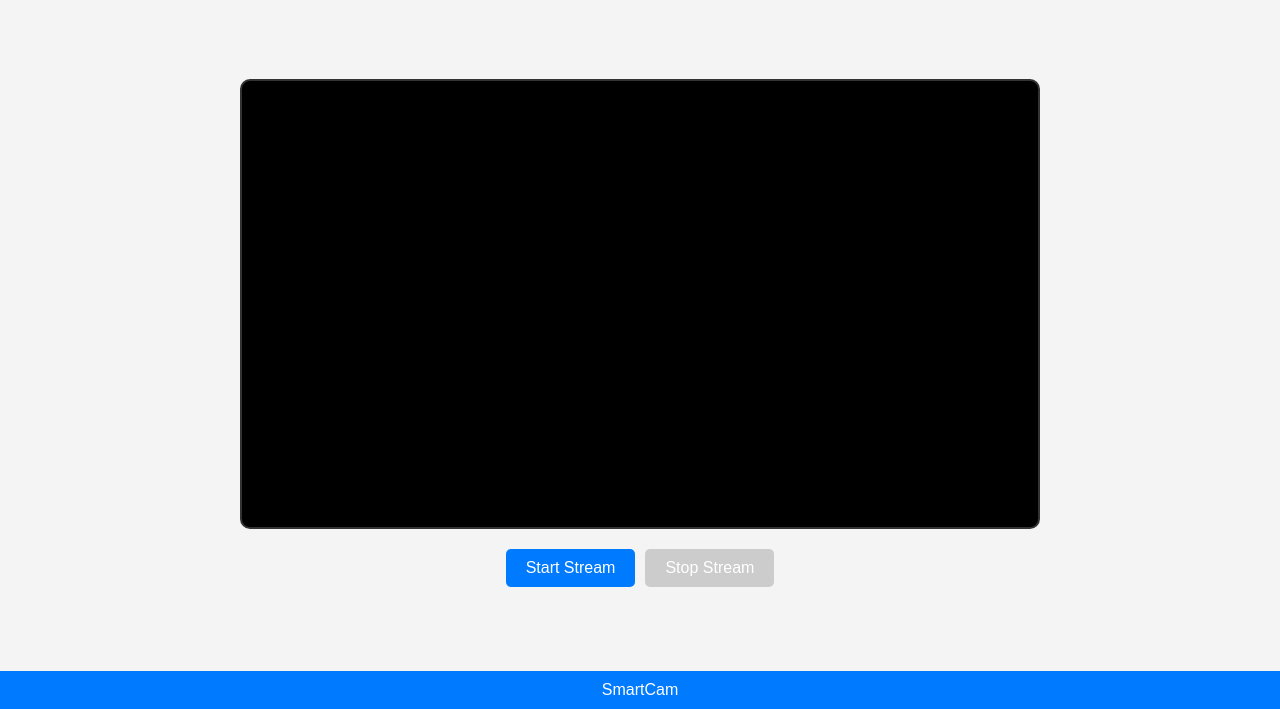
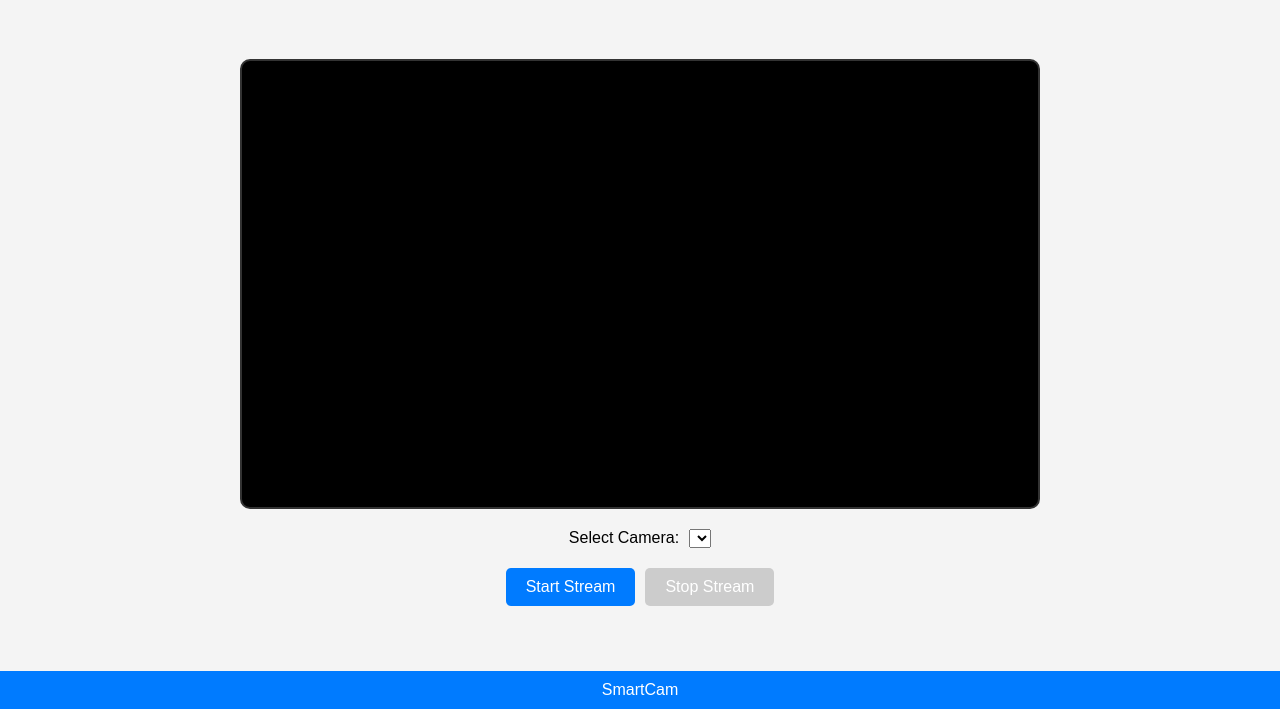
Before and after one commit to Deimyn/SmartCam, a plain HTML site: page public/index.html in a window 1280 px wide. Shown: the part 91-800 px from the top of the page. Drawn offline with Linux system fonts and the light colour scheme.

Commit message:
Update index.html

```diff
--- a/public/index.html
+++ b/public/index.html
@@ -15,6 +15,10 @@
             <video id="videoStream" autoplay playsinline muted></video>
         </div>
         <div class="button-container">
+            <label for="videoSelect">Select Camera:</label>
+            <select id="videoSelect"></select>
+        </div>
+        <div class="button-container">
             <button id="startButton">Start Stream</button>
             <button id="stopButton" disabled>Stop Stream</button>
         </div>
```
